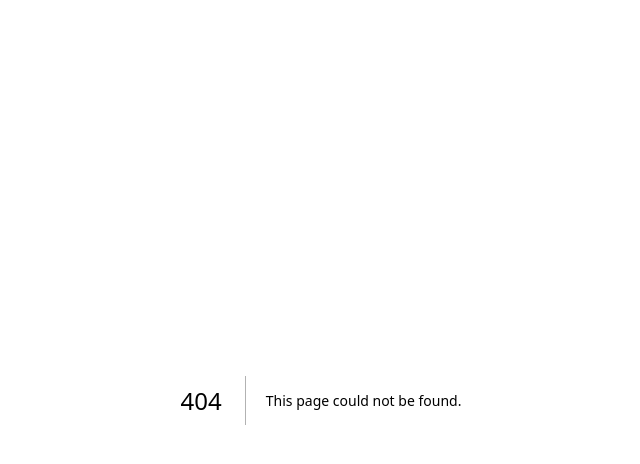
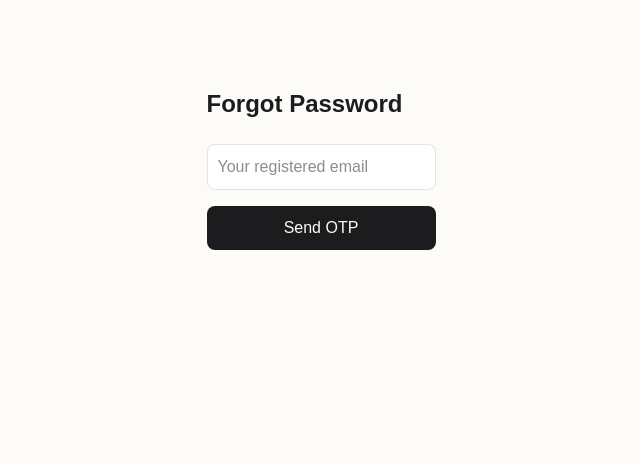
Before and after one commit to proshanto7/edu-nova-deshboard, a Next.js app: page /forgot-password in a window 1280 px wide. Before the commit this address had no page. Shown: the top 464 px of the page, without its empty margins (319-959 px from the left). Built offline with nearby package versions, Linux system fonts and the light colour scheme; no server answers.

Commit message:
forgot password page create

```diff
--- /dev/null
+++ b/src/app/(public)/forgot-password/page.js
@@ -0,0 +1,11 @@
+import ForgotPasswordPage from '@/components/pages/ForgotPasswordPage'
+import React from 'react'
+
+
+function page() {
+  return (
+    <ForgotPasswordPage/>
+  )
+}
+
+export default page
--- /dev/null
+++ b/src/components/pages/ForgotPasswordPage.jsx
@@ -0,0 +1,226 @@
+"use client";
+
+import { useState } from "react";
+import { useForm } from "react-hook-form";
+import { useRouter } from "next/navigation";
+import { forgotPassword, verifyResetOtp, resetPassword } from "@/lib/api";
+
+const STEPS = {
+  EMAIL: 1,
+  OTP: 2,
+  NEW_PASSWORD: 3,
+};
+
+export default function ForgotPasswordPage() {
+  const router = useRouter();
+  const [step, setStep] = useState(STEPS.EMAIL);
+  const [email, setEmail] = useState("");
+  const [resetToken, setResetToken] = useState("");
+  const [serverError, setServerError] = useState("");
+  const [info, setInfo] = useState("");
+
+  return (
+    <div className="max-w-md mx-auto mt-16 p-6">
+      <h1 className="text-2xl font-bold text-[var(--text-primary)] mb-6">
+        Forgot Password
+      </h1>
+
+      {serverError && (
+        <p className="text-[var(--danger)] text-sm mb-4">{serverError}</p>
+      )}
+      {info && <p className="text-[var(--success)] text-sm mb-4">{info}</p>}
+
+      {step === STEPS.EMAIL && (
+        <EmailStep
+          onSuccess={(submittedEmail) => {
+            setEmail(submittedEmail);
+            setInfo("OTP sent to your email.");
+            setServerError("");
+            setStep(STEPS.OTP);
+          }}
+          onError={setServerError}
+        />
+      )}
+
+      {step === STEPS.OTP && (
+        <OtpStep
+          email={email}
+          onSuccess={(token) => {
+            setResetToken(token);
+            setInfo("");
+            setServerError("");
+            setStep(STEPS.NEW_PASSWORD);
+          }}
+          onError={setServerError}
+          onResend={async () => {
+            setServerError("");
+            try {
+              await forgotPassword({ email });
+              setInfo("OTP resent.");
+            } catch (err) {
+              setServerError(err.message);
+            }
+          }}
+        />
+      )}
+
+      {step === STEPS.NEW_PASSWORD && (
+        <NewPasswordStep
+          resetToken={resetToken}
+          onSuccess={() => {
+            router.push("/login");
+          }}
+          onError={setServerError}
+        />
+      )}
+    </div>
+  );
+}
+
+// ---------------- Step 1: Email ----------------
+function EmailStep({ onSuccess, onError }) {
+  const {
+    register,
+    handleSubmit,
+    formState: { errors, isSubmitting },
+  } = useForm({ defaultValues: { email: "" } });
+
+  const onSubmit = async (data) => {
+    try {
+      await forgotPassword(data);
+      onSuccess(data.email);
+    } catch (err) {
+      onError(err.message);
+    }
+  };
+
+  return (
+    <form onSubmit={handleSubmit(onSubmit)} className="space-y-4" noValidate>
+      <div>
+        <input
+          type="email"
+          placeholder="Your registered email"
+          {...register("email", {
+            required: "Email is required",
+            pattern: { value: /^\S+@\S+\.\S+$/, message: "Enter a valid email" },
+          })}
+          className="w-full p-2.5 rounded-lg border border-[var(--border)] bg-[var(--background-input)] text-[var(--text-primary)]"
+        />
+        {errors.email && (
+          <p className="text-[var(--danger)] text-xs mt-1">{errors.email.message}</p>
+        )}
+      </div>
+
+      <button
+        type="submit"
+        disabled={isSubmitting}
+        className="w-full p-2.5 rounded-lg bg-[var(--primary)] text-[var(--background)] font-medium hover:bg-[var(--primary-hover)] transition-colors"
+      >
+        {isSubmitting ? "Sending..." : "Send OTP"}
+      </button>
+    </form>
+  );
+}
+
+// ---------------- Step 2: OTP ----------------
+function OtpStep({ email, onSuccess, onError, onResend }) {
+  const {
+    register,
+    handleSubmit,
+    formState: { errors, isSubmitting },
+  } = useForm({ defaultValues: { otp: "" } });
+
+  const onSubmit = async (data) => {
+    try {
+      const res = await verifyResetOtp({ email, otp: data.otp });
+      onSuccess(res.data.resetToken);
+    } catch (err) {
+      onError(err.message);
+    }
+  };
+
+  return (
+    <div>
+      <p className="text-sm text-[var(--text-secondary)] mb-4">
+        Sent to <strong>{email}</strong>
+      </p>
+
+      <form onSubmit={handleSubmit(onSubmit)} className="space-y-4" noValidate>
+        <div>
+          <input
+            placeholder="6-digit OTP"
+            maxLength={6}
+            {...register("otp", {
+              required: "OTP is required",
+              pattern: { value: /^\d{6}$/, message: "OTP must be 6 digits" },
+            })}
+            className="w-full p-2.5 rounded-lg border border-[var(--border)] bg-[var(--background-input)] text-[var(--text-primary)]"
+          />
+          {errors.otp && (
+            <p className="text-[var(--danger)] text-xs mt-1">{errors.otp.message}</p>
+          )}
+        </div>
+
+        <button
+          type="submit"
+          disabled={isSubmitting}
+          className="w-full p-2.5 rounded-lg bg-[var(--primary)] text-[var(--background)] font-medium hover:bg-[var(--primary-hover)] transition-colors"
+        >
+          {isSubmitting ? "Verifying..." : "Verify OTP"}
+        </button>
+      </form>
+
+      <button
+        onClick={onResend}
+        className="mt-3 text-sm text-[var(--accent)] hover:text-[var(--accent-hover)]"
+      >
+        Resend OTP
+      </button>
+    </div>
+  );
+}
+
+// ---------------- Step 3: New Password ----------------
+function NewPasswordStep({ resetToken, onSuccess, onError }) {
+  const {
+    register,
+    handleSubmit,
+    formState: { errors, isSubmitting },
+  } = useForm({ defaultValues: { newPassword: "" } });
+
+  const onSubmit = async (data) => {
+    try {
+      await resetPassword({ resetToken, newPassword: data.newPassword });
+      onSuccess();
+    } catch (err) {
+      onError(err.message);
+    }
+  };
+
+  return (
+    <form onSubmit={handleSubmit(onSubmit)} className="space-y-4" noValidate>
+      <div>
+        <input
+          type="password"
+          placeholder="New Password"
+          {...register("newPassword", {
+            required: "New password is required",
+            minLength: { value: 8, message: "Password must be at least 8 characters" },
+          })}
+          className="w-full p-2.5 rounded-lg border border-[var(--border)] bg-[var(--background-input)] text-[var(--text-primary)]"
+        />
+        {errors.newPassword && (
+          <p className="text-[var(--danger)] text-xs mt-1">{errors.newPassword.message}</p>
+        )}
+      </div>
+
+      <button
+        type="submit"
+        disabled={isSubmitting}
+        className="w-full p-2.5 rounded-lg bg-[var(--primary)] text-[var(--background)] font-medium hover:bg-[var(--primary-hover)] transition-colors"
+      >
+        {isSubmitting ? "Resetting..." : "Reset Password"}
+      </button>
+    </form>
+  );
+}
--- a/src/components/pages/LoginPage.jsx
+++ b/src/components/pages/LoginPage.jsx
@@ -5,6 +5,7 @@ import { useForm } from "react-hook-form";
 import { useRouter } from "next/navigation";
 import { useAuth } from "@/context/AuthContext";
 import { loginUser } from "@/lib/api";
+import Link from "next/link";
 
 export default function LoginPage() {
   const router = useRouter();
@@ -32,7 +33,9 @@ export default function LoginPage() {
 
   return (
     <div className="max-w-md mx-auto mt-16 p-6">
-      <h1 className="text-2xl font-bold text-[var(--text-primary)] mb-6">Login</h1>
+      <h1 className="text-2xl font-bold text-[var(--text-primary)] mb-6">
+        Login
+      </h1>
 
       <form onSubmit={handleSubmit(onSubmit)} className="space-y-4" noValidate>
         <div>
@@ -49,7 +52,9 @@ export default function LoginPage() {
             className="w-full p-2.5 rounded-lg border border-[var(--border)] bg-[var(--background-input)] text-[var(--text-primary)]"
           />
           {errors.email && (
-            <p className="text-[var(--danger)] text-xs mt-1">{errors.email.message}</p>
+            <p className="text-[var(--danger)] text-xs mt-1">
+              {errors.email.message}
+            </p>
           )}
         </div>
 
@@ -59,16 +64,23 @@ export default function LoginPage() {
             placeholder="Password"
             {...register("password", {
               required: "Password is required",
-              minLength: { value: 8, message: "Password must be at least 8 characters" },
+              minLength: {
+                value: 8,
+                message: "Password must be at least 8 characters",
+              },
             })}
             className="w-full p-2.5 rounded-lg border border-[var(--border)] bg-[var(--background-input)] text-[var(--text-primary)]"
           />
           {errors.password && (
-            <p className="text-[var(--danger)] text-xs mt-1">{errors.password.message}</p>
+            <p className="text-[var(--danger)] text-xs mt-1">
+              {errors.password.message}
+            </p>
           )}
         </div>
 
-        {serverError && <p className="text-[var(--danger)] text-sm">{serverError}</p>}
+        {serverError && (
+          <p className="text-[var(--danger)] text-sm">{serverError}</p>
+        )}
 
         <button
           type="submit"
@@ -77,6 +89,12 @@ export default function LoginPage() {
         >
           {isSubmitting ? "Logging in..." : "Login"}
         </button>
+        <Link
+          href="/forgot-password"
+          className="text-sm text-[var(--accent)] hover:text-[var(--accent-hover)]"
+        >
+          Forgot Password?
+        </Link>
       </form>
     </div>
   );
```
Also changed, not shown: src/lib/api.js.
